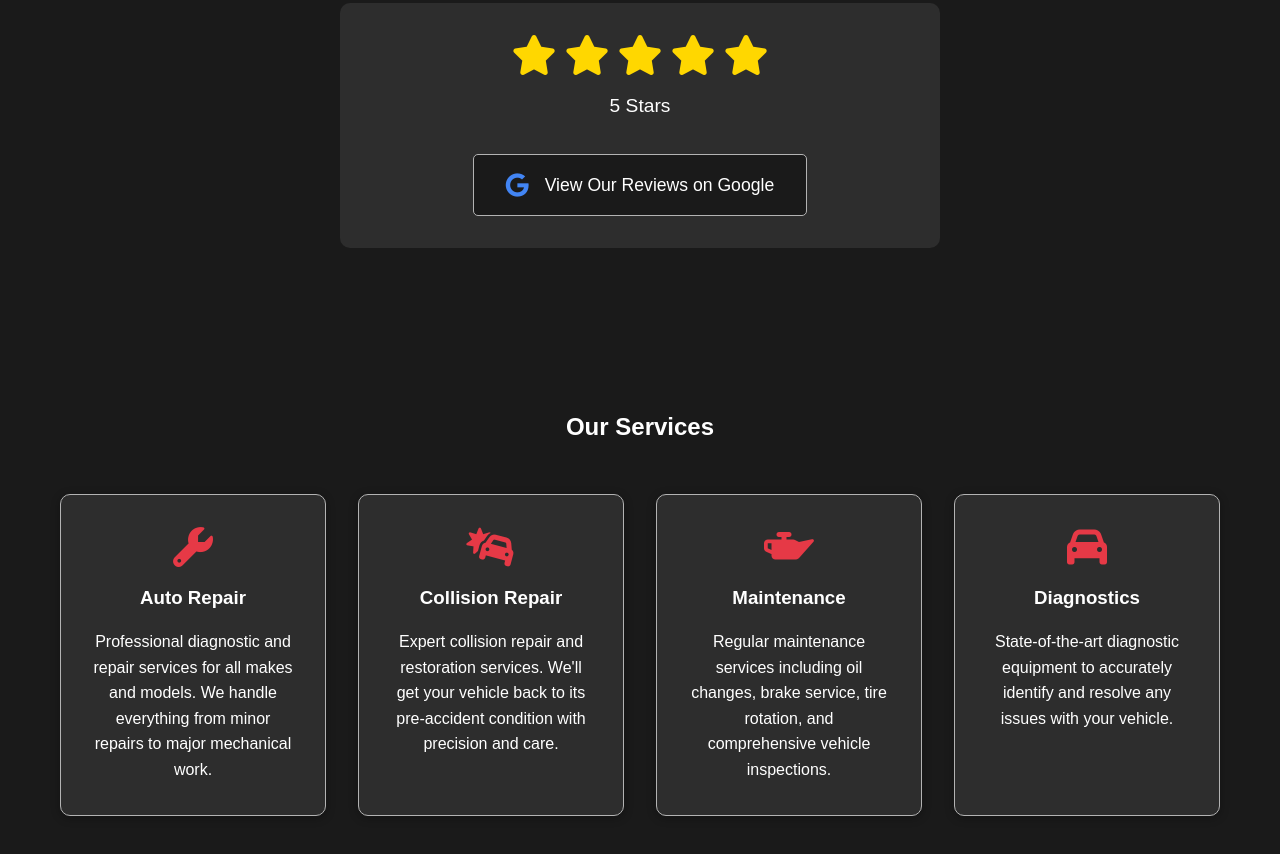
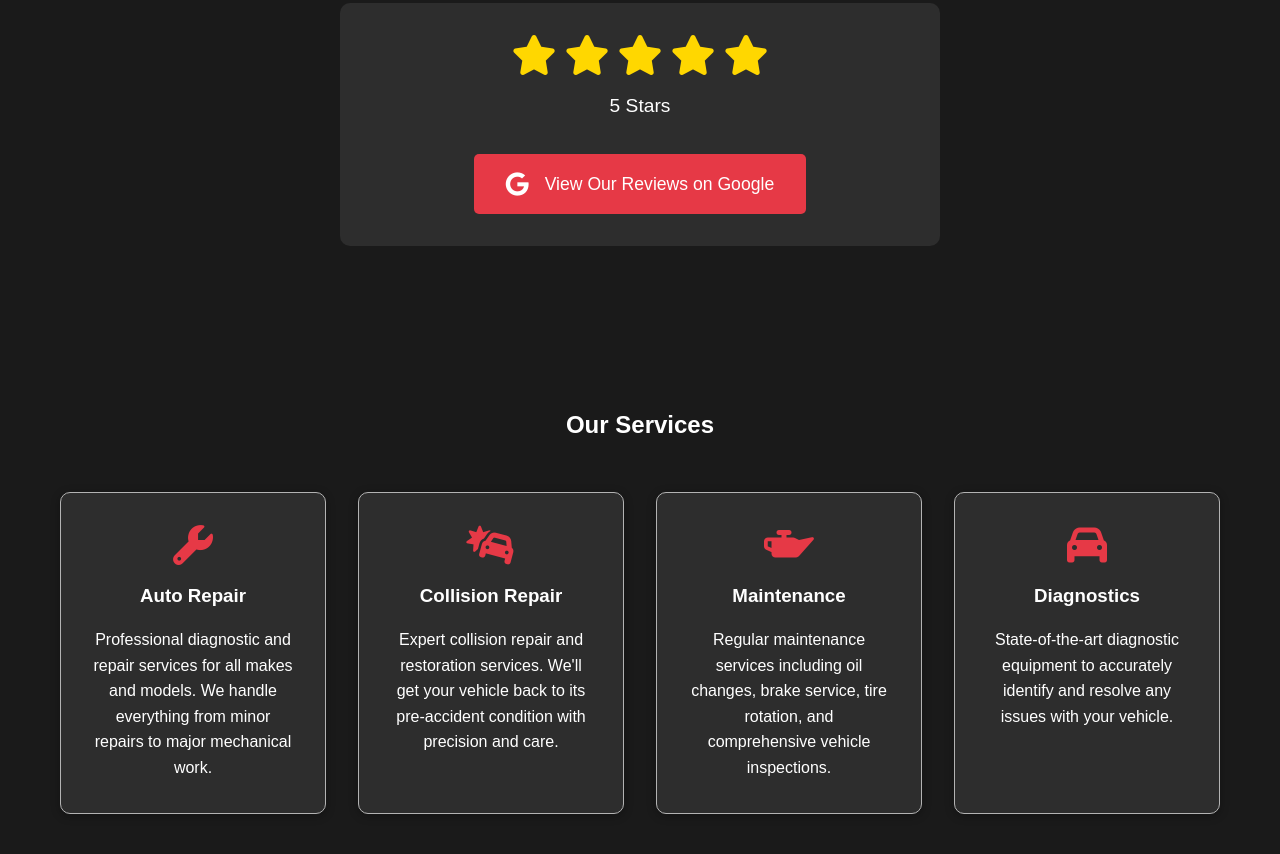
Before and after one commit to JBell2003/Uxbridge-Auto-Centre, a plain HTML site: page index.html in a window 1280 px wide. Shown: the part 1303-2157 px from the top of the page. Drawn offline with Linux system fonts and the light colour scheme.

Commit message:
Updated Google review button to red with white text and icon

```diff
--- a/styles.css
+++ b/styles.css
@@ -341,29 +341,24 @@ body {
     justify-content: center;
     gap: 1rem;
     padding: 1rem 2rem;
-    background-color: var(--background-dark);
+    background-color: var(--primary-color);
     color: var(--text-light);
     text-decoration: none;
     border-radius: 5px;
     font-size: 1.1rem;
     font-weight: 500;
     transition: all 0.3s ease;
-    border: 1px solid var(--text-gray);
+    border: none;
 }
 
 .google-review-button i {
     font-size: 1.5rem;
-    color: #4285F4; /* Google blue */
+    color: var(--text-light);
 }
 
 .google-review-button:hover {
-    background-color: var(--primary-color);
-    border-color: var(--primary-color);
+    background-color: #c4303b;
     transform: translateY(-2px);
-}
-
-.google-review-button:hover i {
-    color: var(--text-light);
 }
 
 .review-link {
```
